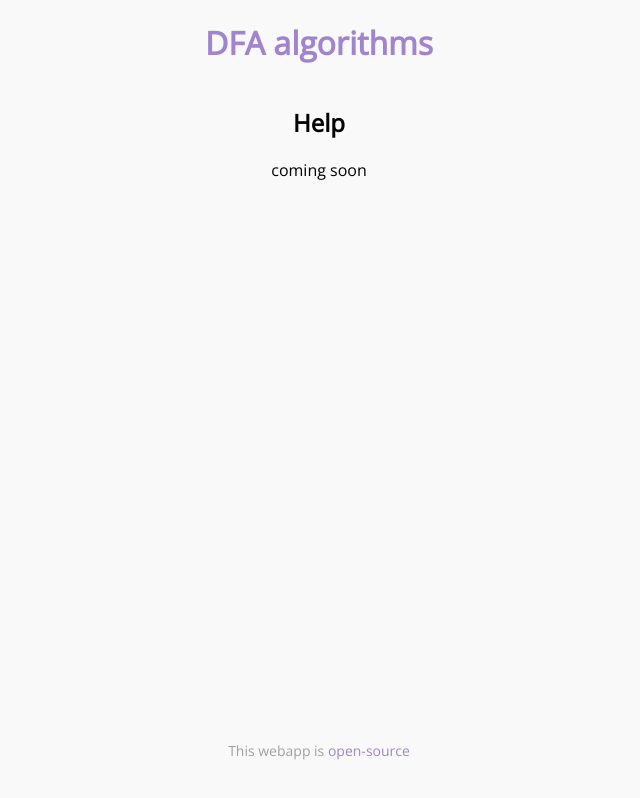
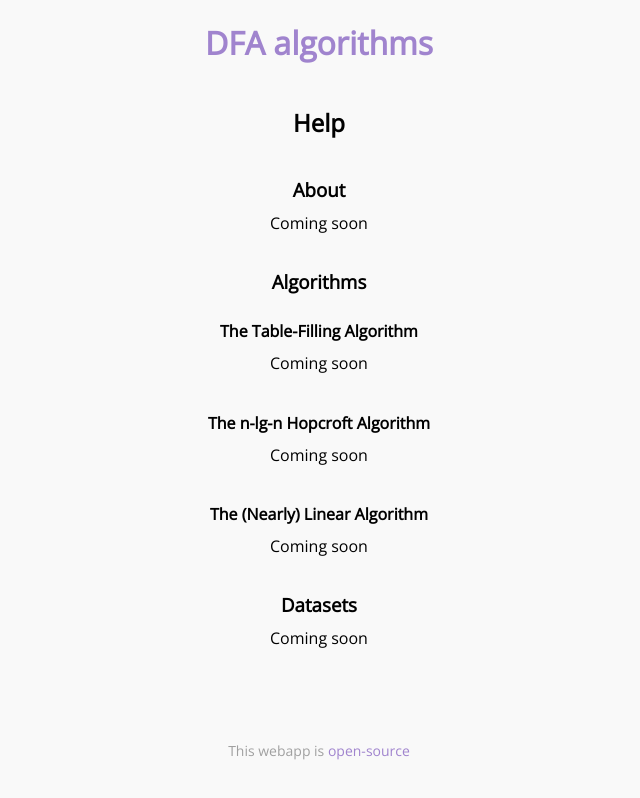
Before and after one commit to StenAL/dfa-algorithms, a React (Create React App) app: page /help in a window 1280 px wide. Shown: the whole page, without its empty margins (321-961 px from the left). Built offline with nearby package versions, Linux system fonts and the light colour scheme.

Commit message:
Add descriptions and help tooltips to dataset modes

```diff
--- a/src/components/Help.tsx
+++ b/src/components/Help.tsx
@@ -1,8 +1,18 @@
 export default function Help() {
     return (
-        <div>
+        <div className={"page-container help"}>
             <h2>Help</h2>
-            <p>coming soon</p>
+            <h3>About</h3>
+            <p>Coming soon</p>
+            <h3>Algorithms</h3>
+            <h4>The Table-Filling Algorithm</h4>
+            <p>Coming soon</p>
+            <h4>The n-lg-n Hopcroft Algorithm</h4>
+            <p>Coming soon</p>
+            <h4>The (Nearly) Linear Algorithm</h4>
+            <p>Coming soon</p>
+            <h3>Datasets</h3>
+            <p>Coming soon</p>
         </div>
     );
 }
--- a/src/components/datasets/DatasetModeSelect.tsx
+++ b/src/components/datasets/DatasetModeSelect.tsx
@@ -1,5 +1,6 @@
+import { default as Tooltip } from "react-tooltip";
 import { DatasetType } from "../../types/Dataset";
-import { getDatasetTypeName } from "../../util/util";
+import { getDatasetTypeDescription, getDatasetTypeName } from "../../util/util";
 
 interface DatasetModeSelectProps {
     statePrefix: string;
@@ -16,6 +17,7 @@ export default function DatasetModeSelect({
         .map((el) => parseInt(el))
         .filter((k) => !isNaN(k))
         .map((datasetType) => (
+            <>
                 <label key={`dataset-select-${datasetType}`}>
                     <input
                         type={"radio"}
@@ -24,7 +26,28 @@ export default function DatasetModeSelect({
                         onChange={() => callback(datasetType)}
                     />
                     {getDatasetTypeName(datasetType)}
+                    <span className={"info-tooltip"} data-tip data-for={`${datasetType}-help`}>
+                        ?
+                    </span>
                 </label>
+                <Tooltip
+                    place={"top"}
+                    type={"info"}
+                    id={`${datasetType}-help`}
+                    effect={"solid"}
+                    multiline={true}
+                >
+                    <span>
+                        {getDatasetTypeDescription(datasetType)
+                            .split(". ")
+                            .map((s) => (
+                                <>
+                                    {s.replace(".", "")}.<br />
+                                </>
+                            ))}
+                    </span>
+                </Tooltip>
+            </>
         ));
     return <div className={"dataset-mode-select"}>{options}</div>;
 }
--- a/src/components/input/algorithm/PreGeneratedInputs.tsx
+++ b/src/components/input/algorithm/PreGeneratedInputs.tsx
@@ -73,11 +73,13 @@ export default function PreGeneratedInputs({
                     }
                 }}
             />
-            <button className={"file-input-button"}>
-                <label htmlFor="files" className={"file-input-label"}>
-                    Select file
-                </label>
-            </button>
+            <div>
+                <button className={"file-input-button"}>
+                    <label htmlFor="files" className={"file-input-label"}>
+                        Select file...
+                    </label>
+                </button>
+            </div>
             {fileError === "" ? (
                 ""
             ) : (
--- a/src/index.scss
+++ b/src/index.scss
@@ -243,9 +243,8 @@ a:visited {
 }
 
 .pre-generated-inputs {
-    display: flex;
-    flex-direction: column;
-    align-items: center;
+    display: grid;
+    grid-template-columns: repeat(2, 1fr);
 
     a {
         width: 100%;
@@ -329,6 +328,7 @@ a:visited {
     display: flex;
     align-items: center;
     justify-content: center;
+    cursor: pointer;
 }
 
 .dataset-generators-container {
@@ -420,3 +420,14 @@ button {
         border-bottom-color: darken($color, 6%);
     }
 }
+
+.help {
+    h3,
+    h4 {
+        margin-bottom: 5px;
+    }
+
+    p {
+        margin-top: 5px;
+    }
+}
--- a/src/util/util.ts
+++ b/src/util/util.ts
@@ -28,6 +28,15 @@ export function getDatasetTypeName(type: DatasetType) {
             return "Random";
         case DatasetType.SPRAWLING:
             return "Sprawling";
+    }
+}
+
+export function getDatasetTypeDescription(type: DatasetType) {
+    switch (type) {
+        case DatasetType.RANDOM:
+            return "Random datasets consist of DFAs where transitions and final states are allocated randomly. The DFA might or might not contain cycles, the only thing that is guaranteed is that all states in the DFA are connected.";
+        case DatasetType.SPRAWLING:
+            return "Sprawling datasets create transitions that form a full n-ary tree, where n is the length of the DFA's alphabet. Accepting states are assigned to be at the furthest points from the starting state using BFS. Sprawling datasets induce worst-case performance in The (Nearly) Linear Algorithm.";
     }
 }
 
```
Lines whose indentation alone changed are shown as unchanged.
